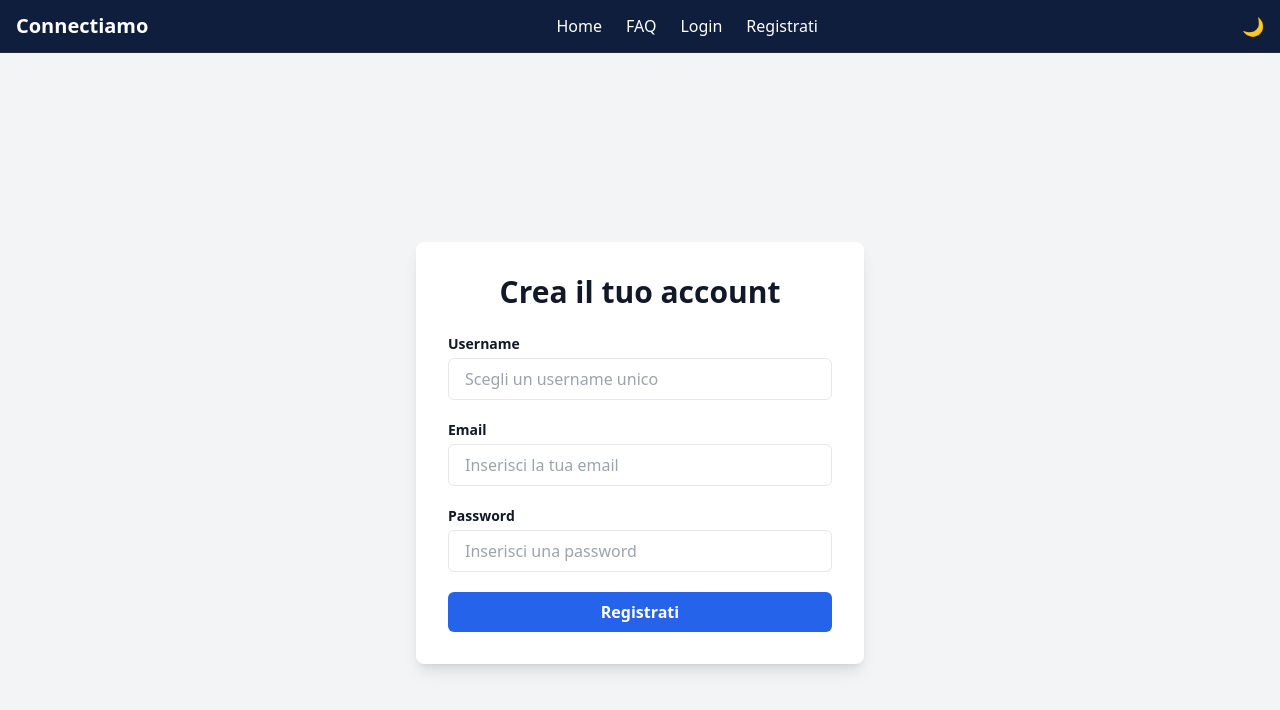
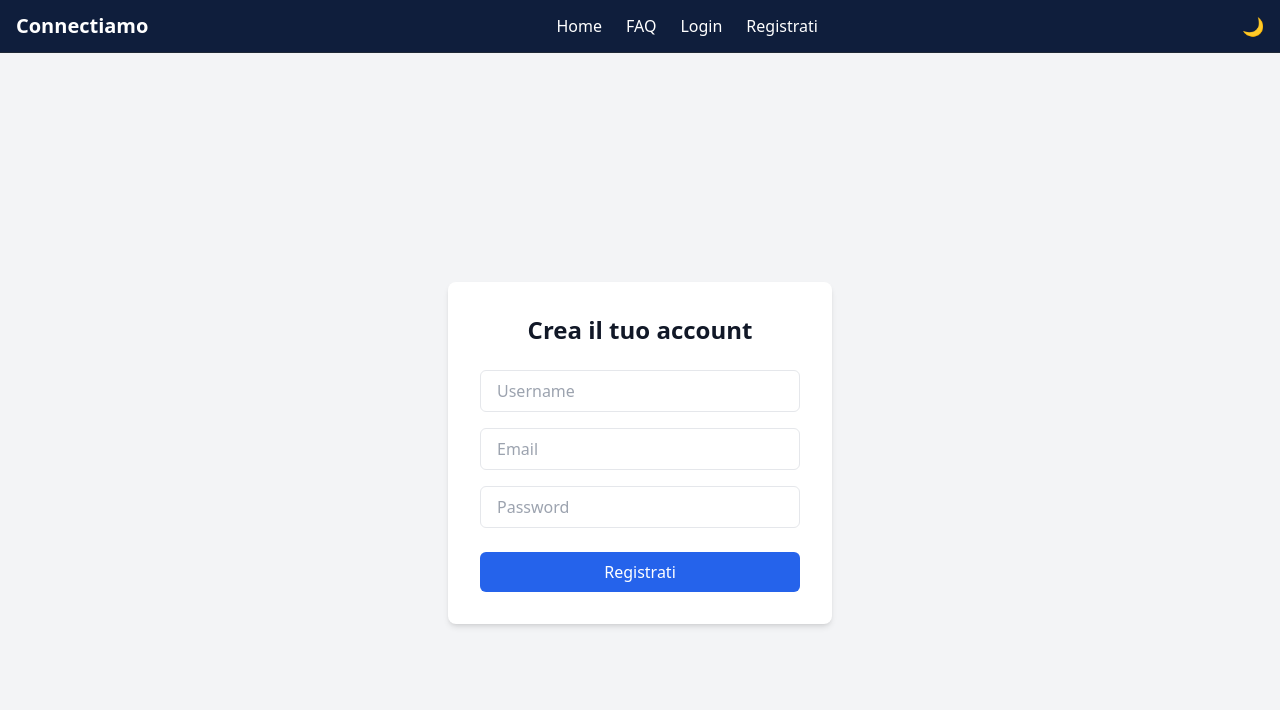
Before and after one commit to ilfrusciante/Connectiamo-website, a Next.js app: page /signup in a window 1280 px wide. Shown: the top 710 px of the page. Built offline with nearby package versions, Linux system fonts and the light colour scheme.

Commit message:
Update signup.js

```diff
--- a/pages/signup.js
+++ b/pages/signup.js
@@ -1,118 +1,88 @@
 import { useState } from 'react';
 import { useRouter } from 'next/router';
 import { supabase } from '../utils/supabaseClient';
-import Head from 'next/head';
 
 export default function Signup() {
   const router = useRouter();
+  const [username, setUsername] = useState('');
   const [email, setEmail] = useState('');
   const [password, setPassword] = useState('');
-  const [username, setUsername] = useState('');
   const [error, setError] = useState('');
 
   const handleSignup = async (e) => {
     e.preventDefault();
+    setError('');
 
-    if (!username || !email || !password) {
-      setError('Compila tutti i campi.');
-      return;
-    }
-
-    // 1. Controlla se username esiste già
-    const { data: existingUser, error: checkError } = await supabase
-      .from('profiles') // <-- Assumiamo che i profili siano nella tabella "profiles"
-      .select('username')
-      .eq('username', username)
-      .single();
-
-    if (existingUser) {
-      setError('Questo username è già stato scelto, scegline un altro.');
-      return;
-    }
-
-    if (checkError && checkError.code !== 'PGRST116') {
-      setError('Errore nel controllo username.');
-      return;
-    }
-
-    // 2. Se username libero, procedi con signup
-    const { error: signupError } = await supabase.auth.signUp({
+    // 1. Crea utente su Supabase Auth
+    const { data, error: signupError } = await supabase.auth.signUp({
       email,
       password,
-      options: {
-        data: {
-          username: username, // Salva l'username nei metadati dell'utente
-        },
-      },
     });
 
     if (signupError) {
       setError(signupError.message);
-    } else {
-      router.push('/login');
+      return;
     }
+
+    const user = data.user;
+
+    // 2. Se utente creato, inserisco in tabella Profiles
+    const { error: insertError } = await supabase.from('Profiles').insert([
+      {
+        id: user.id, // Collegamento corretto all'auth
+        username: username,
+        email: email,
+      }
+    ]);
+
+    if (insertError) {
+      setError(insertError.message);
+      return;
+    }
+
+    // 3. Se tutto ok, vai alla home
+    router.push('/');
   };
 
   return (
-    <>
-      <Head>
-        <title>Registrati - Connectiamo</title>
-      </Head>
+    <div className="min-h-screen flex items-center justify-center bg-gray-100">
+      <form onSubmit={handleSignup} className="bg-white p-8 rounded-lg shadow-md w-full max-w-sm">
+        <h2 className="text-2xl font-bold mb-6 text-center">Crea il tuo account</h2>
 
-      <main className="bg-gray-100 min-h-screen flex items-center justify-center py-12 px-6">
-        <div className="bg-white p-8 rounded-lg shadow-lg w-full max-w-md">
-          <h1 className="text-3xl font-bold text-center mb-6">Crea il tuo account</h1>
-
-          <form onSubmit={handleSignup} className="space-y-5">
-            {/* Username */}
-            <div>
-              <label className="block text-sm font-semibold mb-1">Username</label>
         <input
           type="text"
+          placeholder="Username"
           value={username}
           onChange={(e) => setUsername(e.target.value)}
-                placeholder="Scegli un username unico"
-                className="w-full px-4 py-2 border rounded-md focus:ring focus:ring-yellow-300 text-gray-800"
+          required
+          className="w-full mb-4 px-4 py-2 border rounded-md"
         />
-            </div>
-
-            {/* Email */}
-            <div>
-              <label className="block text-sm font-semibold mb-1">Email</label>
         <input
           type="email"
+          placeholder="Email"
           value={email}
           onChange={(e) => setEmail(e.target.value)}
-                placeholder="Inserisci la tua email"
-                className="w-full px-4 py-2 border rounded-md focus:ring focus:ring-yellow-300 text-gray-800"
+          required
+          className="w-full mb-4 px-4 py-2 border rounded-md"
         />
-            </div>
-
-            {/* Password */}
-            <div>
-              <label className="block text-sm font-semibold mb-1">Password</label>
         <input
           type="password"
+          placeholder="Password"
           value={password}
           onChange={(e) => setPassword(e.target.value)}
-                placeholder="Inserisci una password"
-                className="w-full px-4 py-2 border rounded-md focus:ring focus:ring-yellow-300 text-gray-800"
+          required
+          className="w-full mb-6 px-4 py-2 border rounded-md"
         />
-            </div>
 
-            {/* Bottone Registrati */}
+        {error && <p className="text-red-500 text-sm mb-4">{error}</p>}
+
         <button
           type="submit"
-              className="bg-blue-600 hover:bg-blue-700 text-white font-semibold w-full py-2 rounded-md transition"
+          className="w-full bg-blue-600 text-white py-2 rounded-md hover:bg-blue-700 transition"
         >
           Registrati
         </button>
-
-            {/* Messaggio di errore */}
-            {error && <div className="text-red-600 text-center font-semibold mt-4">{error}</div>}
       </form>
     </div>
-      </main>
-    </>
   );
 }
```
Lines whose indentation alone changed are shown as unchanged.
